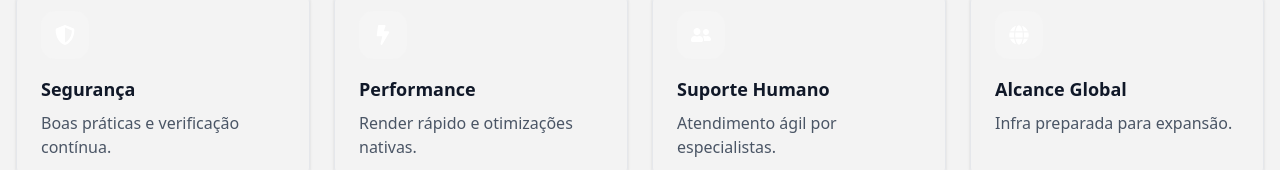
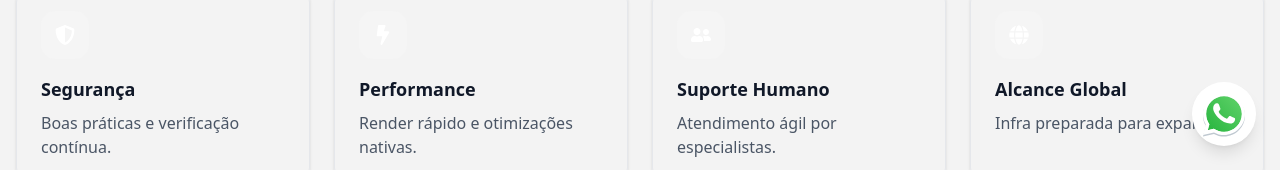
Before and after one commit to IsraelMends/Tecnico-Global, a Next.js app: page / in a window 1280 px wide. Shown: the part 630-800 px from the top of the page. Built offline with nearby package versions, Linux system fonts and the light colour scheme.

Commit message:
feat(component): add whatsapp-with-modal component

```diff
--- a/src/app/page.tsx
+++ b/src/app/page.tsx
@@ -2,10 +2,11 @@ import Header from "@/components/header";
 import Footer from "@/components/footer";
 import Hero from "@/components/hero";
 import About from "@/components/about";
-import Services from "@/components/service";
+import Services from "@/components/carousel";
 import FeatureGrid from "@/components/feature_grid";
 import FAQ from "@/components/faq";
 import ContactCTA from "@/components/contact_cta";
+import {WhatsAppFloatButton} from "@/components/whatsapp_float_button"
 
 import React from "react";
 
@@ -20,6 +21,7 @@ export default function HomePage() {
       <FAQ />
       <ContactCTA />
       <Footer />
+      <WhatsAppFloatButton/>
     </>
   );
 }
--- /dev/null
+++ b/src/components/whatsapp_float_button/index.tsx
@@ -0,0 +1,73 @@
+"use client"
+
+import * as React from "react"
+import Image from "next/image"
+import { AppModal } from "@/components/app-modal"
+import { Button } from "@/components/ui/button"
+
+type WhatsAppIconWithModalProps = {
+  src?: string
+  modalContent?: React.ReactNode
+  modalTitle?: string
+  modalDescription?: string
+  className?: string
+  whatsappHref?: string
+}
+
+export function WhatsAppFloatButton({
+  src = "/whatsapp-svgrepo-com.svg",
+  modalContent,
+  modalTitle = "Fale conosco no WhatsApp",
+  modalDescription = "Clique abaixo para iniciar uma conversa.",
+  className = "w-16 h-16", // tamanho padrão maior
+  whatsappHref = "https://wa.me/5500000000000", // ajuste para o seu número
+}: WhatsAppIconWithModalProps) {
+  const [open, setOpen] = React.useState(false)
+
+  return (
+    <>
+      {/* Botão fixo no canto inferior direito */}
+      <button
+        type="button"
+        onClick={() => setOpen(true)}
+        className={`fixed bottom-6 right-6 z-50 bg-white shadow-lg rounded-full p-2 hover:scale-105 transition-transform duration-200 ${className}`}
+        aria-label="Abrir contato via WhatsApp"
+      >
+        <div className="relative w-full h-full">
+          <Image
+            alt="Ícone do WhatsApp"
+            src={src}
+            fill
+            className="object-contain"
+            sizes="64px"
+            priority
+          />
+        </div>
+      </button>
+
+      {/* Modal reutilizável */}
+      <AppModal
+        open={open}
+        onOpenChange={setOpen}
+        title={modalTitle}
+        description={modalDescription}
+      >
+        {modalContent ?? (
+          <div className="flex flex-col gap-4">
+            <p>Você pode iniciar uma conversa conosco pelo WhatsApp:</p>
+            <div className="flex gap-2">
+              <a href={whatsappHref} target="_blank" rel="noopener noreferrer">
+                <Button className="bg-green-600 hover:bg-green-700">
+                  Abrir WhatsApp
+                </Button>
+              </a>
+              <Button variant="secondary" onClick={() => setOpen(false)}>
+                Fechar
+              </Button>
+            </div>
+          </div>
+        )}
+      </AppModal>
+    </>
+  )
+}
```
